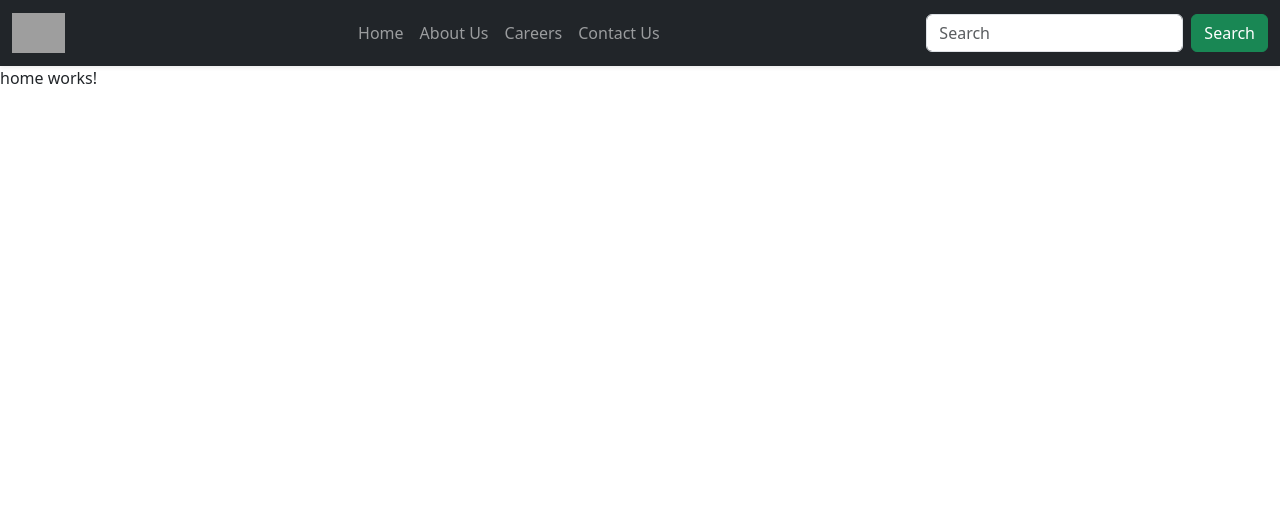
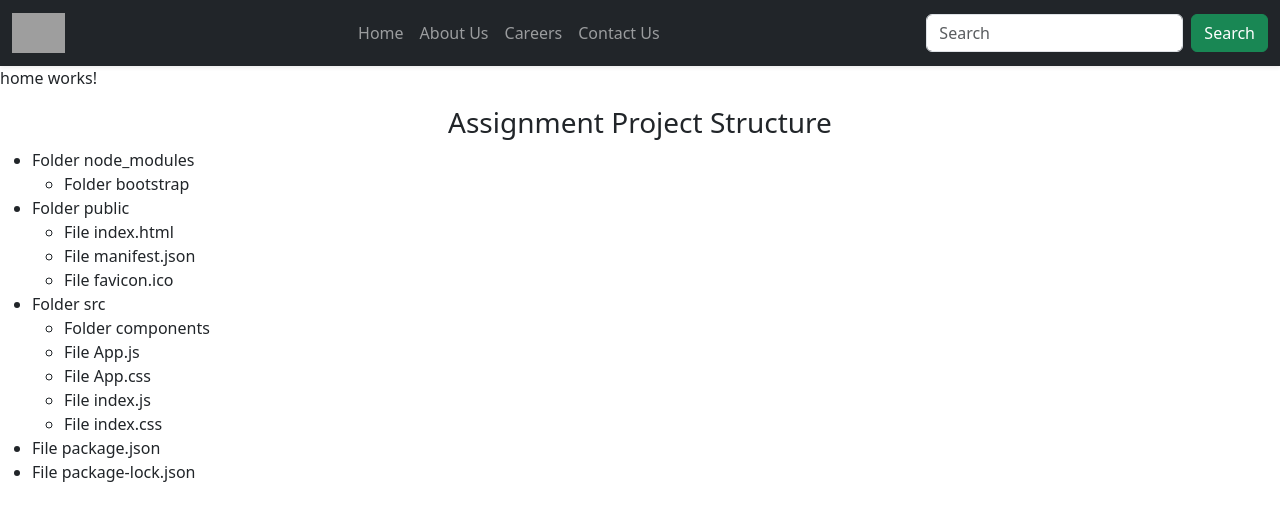
Before and after one commit to TarunNagaSaiChadaram/eureka_ui, an Angular app in the folder angular/angular_project_july_2025/: page / in a window 1280 px wide. Shown: the top 520 px of the page. Built offline with nearby package versions, Linux system fonts and the light colour scheme; grey boxes are pictures that could not be loaded.

Commit message:
folderstructureassignment

```diff
--- a/angular/angular_project_july_2025/src/app/components/body/body.html
+++ b/angular/angular_project_july_2025/src/app/components/body/body.html
@@ -12,4 +12,5 @@
   <!-- <app-model-drivenform></app-model-drivenform> -->
   <!-- <app-formassignment></app-formassignment> -->
   <router-outlet></router-outlet>
+  <app-folderstructure-assignment></app-folderstructure-assignment>
 </div>
--- a/angular/angular_project_july_2025/src/app/components/body/body.ts
+++ b/angular/angular_project_july_2025/src/app/components/body/body.ts
@@ -14,6 +14,7 @@ import { TemplateDrivenform } from '../../template-drivenform/template-drivenfor
 import { ModelDrivenform } from '../../model-drivenform/model-drivenform';
 import { Formassignment } from '../formassignment/formassignment';
 import { RouterOutlet } from '@angular/router';
+import { FolderstructureAssignment } from '../folderstructure-assignment/folderstructure-assignment';
 
 @Component({
   selector: 'app-body',
@@ -31,7 +32,8 @@ import { RouterOutlet } from '@angular/router';
 // TemplateDrivenform
 //ModelDrivenform
 // Formassignment
-RouterOutlet],
+RouterOutlet,
+FolderstructureAssignment],
   templateUrl: './body.html',
   styleUrl: './body.css'
 })
--- /dev/null
+++ b/angular/angular_project_july_2025/src/app/components/folderstructure-assignment/folderstructure-assignment.html
@@ -0,0 +1,19 @@
+<h3 class="text-center">Assignment Project Structure</h3>
+
+<div>
+    <ul>
+        @for(eachitem of data.items;track eachitem){
+            <li>
+                {{eachitem.isFolder ?'Folder':'File'}} {{eachitem.name}}
+
+                @if (eachitem.isFolder && eachitem.items) {
+                        <ul>
+                            @for(subitem of eachitem.items ;track subitem){
+                                <li>{{subitem.isFolder?'Folder':'File'}} {{subitem.name}}</li>
+                            }
+                        </ul>
+                }
+            </li>
+        }
+    </ul>
+</div>
--- /dev/null
+++ b/angular/angular_project_july_2025/src/app/components/folderstructure-assignment/folderstructure-assignment.ts
@@ -0,0 +1,76 @@
+import { Component } from '@angular/core';
+
+@Component({
+  selector: 'app-folderstructure-assignment',
+  imports: [],
+  templateUrl: './folderstructure-assignment.html',
+  styleUrl: './folderstructure-assignment.css'
+})
+export class FolderstructureAssignment {
+data ={
+  "name": "project1",
+  "isFolder": true,
+  "items": [
+    {
+      "name": "node_modules",
+      "isFolder": true,
+      "items": [
+        {
+          "name": "bootstrap",
+          "isFolder": true,
+          "items": [{ "name": "bootstrap.min.css", "isFolder": false }]
+        }
+      ]
+    },
+    {
+      "name": "public",
+      "isFolder": true,
+      "items": [
+        { "name": "index.html", "isFolder": false },
+        { "name": "manifest.json", "isFolder": false },
+        { "name": "favicon.ico", "isFolder": false }
+      ]
+    },
+    {
+      "name": "src",
+      "isFolder": true,
+      "items": [
+        {
+          "name": "components",
+          "isFolder": true,
+          "items": [
+            {
+              "name": "header",
+              "isFolder": true,
+              "items": [
+                { "name": "header.css", "isFolder": false },
+                { "name": "header.js.css", "isFolder": false }
+              ]
+            },
+            {
+              "name": "footer",
+              "isFolder": true,
+              "items": [
+                { "name": "footer.css", "isFolder": false },
+                { "name": "footer.js.css", "isFolder": false }
+              ]
+            }
+          ]
+        },
+        { "name": "App.js", "isFolder": false },
+        { "name": "App.css", "isFolder": false },
+        { "name": "index.js", "isFolder": false },
+        { "name": "index.css", "isFolder": false }
+      ]
+    },
+    {
+      "name": "package.json",
+      "isFolder": false
+    },
+    {
+      "name": "package-lock.json",
+      "isFolder": false
+    }
+  ]
+};
+}
```
Also changed, not shown: angular/angular_project_july_2025/src/app/components/folderstructure-assignment/folderstructure-assignment.css (added), 1 other file (tests, documents, lock files or other folders).
